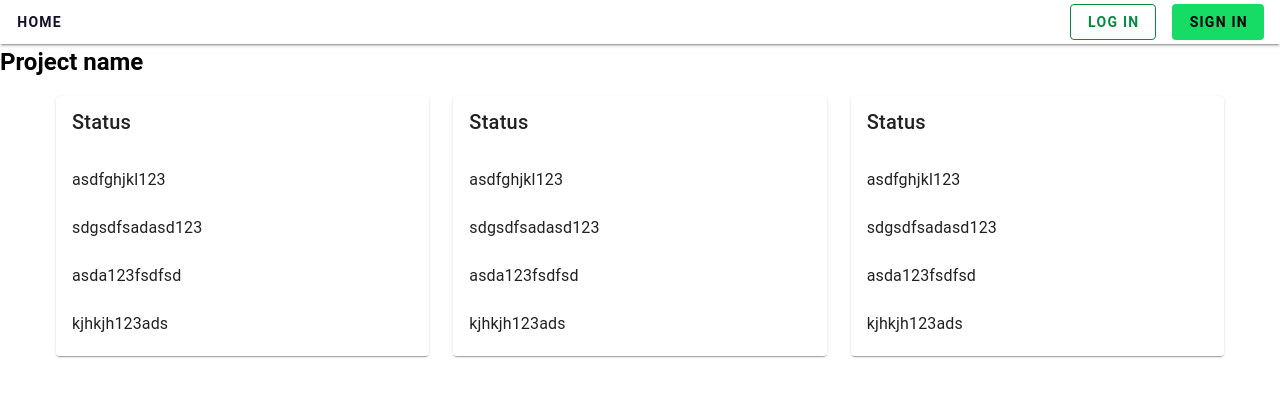
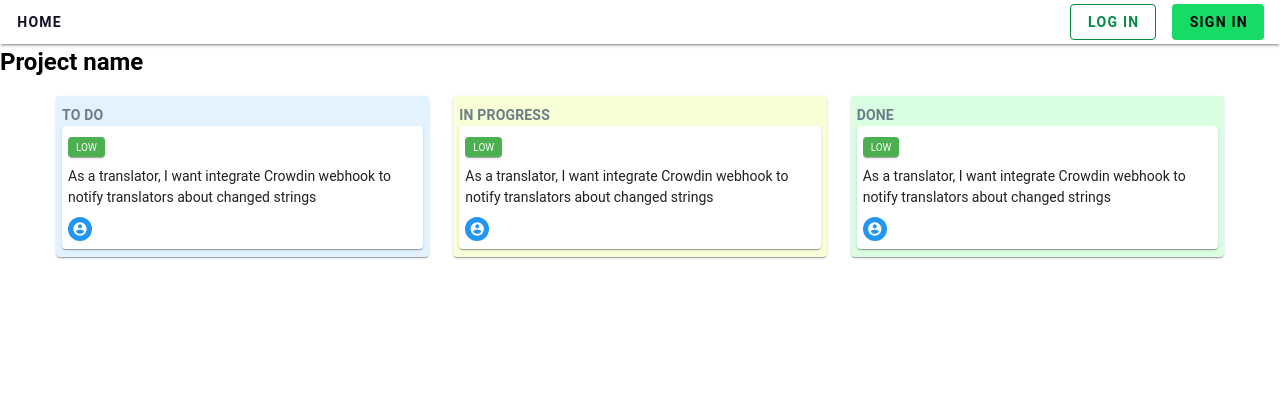
Before and after one commit to schier-jonasz/kanban-board, a Vue app in the folder web/: page /board in a window 1280 px wide. Shown: the top 396 px of the page. Built offline with nearby package versions, Linux system fonts and the light colour scheme.

Commit message:
feat: separation of components and initial styles

```diff
--- /dev/null
+++ b/web/src/features/board/components/IssueColumn.vue
@@ -0,0 +1,54 @@
+<template>
+  <section>
+    <v-card
+      class="column"
+      :style="{ backgroundColor: backgroundColor }"
+      :title="props.title"
+    >
+      <IssueItem />
+    </v-card>
+  </section>
+</template>
+
+<script setup lang="ts">
+import { computed } from 'vue';
+import IssueItem from './IssueItem.vue';
+
+const props = defineProps({
+  title: String,
+  status: String,
+});
+
+const backgroundColor = computed(() => {
+  switch (props.status) {
+    case 'TO-DO':
+      return '#E2F3FF';
+    case 'IN-PROGRESS':
+      return '#F7FFD6';
+    case 'DONE':
+      return '#D9FEE1';
+    default:
+      return 'white';
+  }
+});
+</script>
+
+<style lang="scss" scoped>
+:deep(.v-card-item) {
+  padding: 0;
+}
+
+:deep(.v-card) {
+  padding: 8px 6px;
+}
+
+:deep(.v-card-title) {
+  color: #6e7c87;
+  font-weight: 600;
+  font-size: 14px;
+}
+
+
+.column {
+}
+</style>
--- /dev/null
+++ b/web/src/features/board/components/IssueItem.vue
@@ -0,0 +1,35 @@
+<template>
+  <v-card>
+    <v-card-item class="issue">
+      <v-chip
+        class="issue__chip"
+        color="green"
+        text-color="white"
+        variant="elevated"
+        size="x-small"
+        label
+      >
+        LOW
+      </v-chip>
+      <p class="issue__description my-2">As a translator, I want integrate Crowdin webhook to notify translators about changed strings</p>
+      <v-avatar
+        class="issue__avatar"
+        color="info"
+        size="x-small"
+      >
+        <v-icon
+          icon="mdi-account-circle"
+          size="x-small"
+        ></v-icon>
+      </v-avatar>
+    </v-card-item>
+  </v-card>
+</template>
+
+<style lang="scss" scoped>
+.issue {
+  &__description {
+    font-size: 14px;
+  }
+}
+</style>
--- a/web/src/features/board/pages/BoardView.vue
+++ b/web/src/features/board/pages/BoardView.vue
@@ -6,11 +6,8 @@
     <section>
       <v-container>
         <v-row>
-          <v-col
-            v-for="i in 3"
-            :key="i"
-          >
-            <v-card title="Status">
+          <v-col>
+            <!-- <v-card title="Status">
               <v-list>
                 <v-list-item
                   v-for="issue in issueStore.issues"
@@ -21,7 +18,23 @@
                   <v-list-item-title>{{ issue.id }}</v-list-item-title>
                 </v-list-item>
               </v-list>
-            </v-card>
+            </v-card> -->
+            <IssueColumn
+              title="TO DO"
+              status="TO-DO"
+            />
+          </v-col>
+          <v-col>
+            <IssueColumn
+              title="IN PROGRESS"
+              status="IN-PROGRESS"
+            />
+          </v-col>
+          <v-col>
+            <IssueColumn
+              title="DONE"
+              status="DONE"
+            />
           </v-col>
         </v-row>
       </v-container>
@@ -31,6 +44,8 @@
 
 <script setup lang="ts">
 import { useIssueStore } from '@/stores/issueStore';
+
+import IssueColumn from '../components/IssueColumn.vue';
 
 const issueStore = useIssueStore();
 
--- a/web/src/styles/colors.scss
+++ b/web/src/styles/colors.scss
@@ -3,6 +3,9 @@ $sea-green: #058C42;
 $dark-purple: #160F29;
 $anti-flash-white: #EFEFEF;
 $seasalt: #F7F7F7;
+$blue-water: #E2F3FF;
+$pee-in-snow: #F7FFD6;
+$faded-green: #D9FEE1;
 
 :export {
     malachite: $malachite;
@@ -10,4 +13,7 @@ $seasalt: #F7F7F7;
     dark-purple: $dark-purple;
     anti-flash-white: $anti-flash-white;
     seasalt: $seasalt;
+    blue-water: $blue-water;
+    pee-in-snow: $pee-in-snow;
+    faded-green: $faded-green;
 }
```
